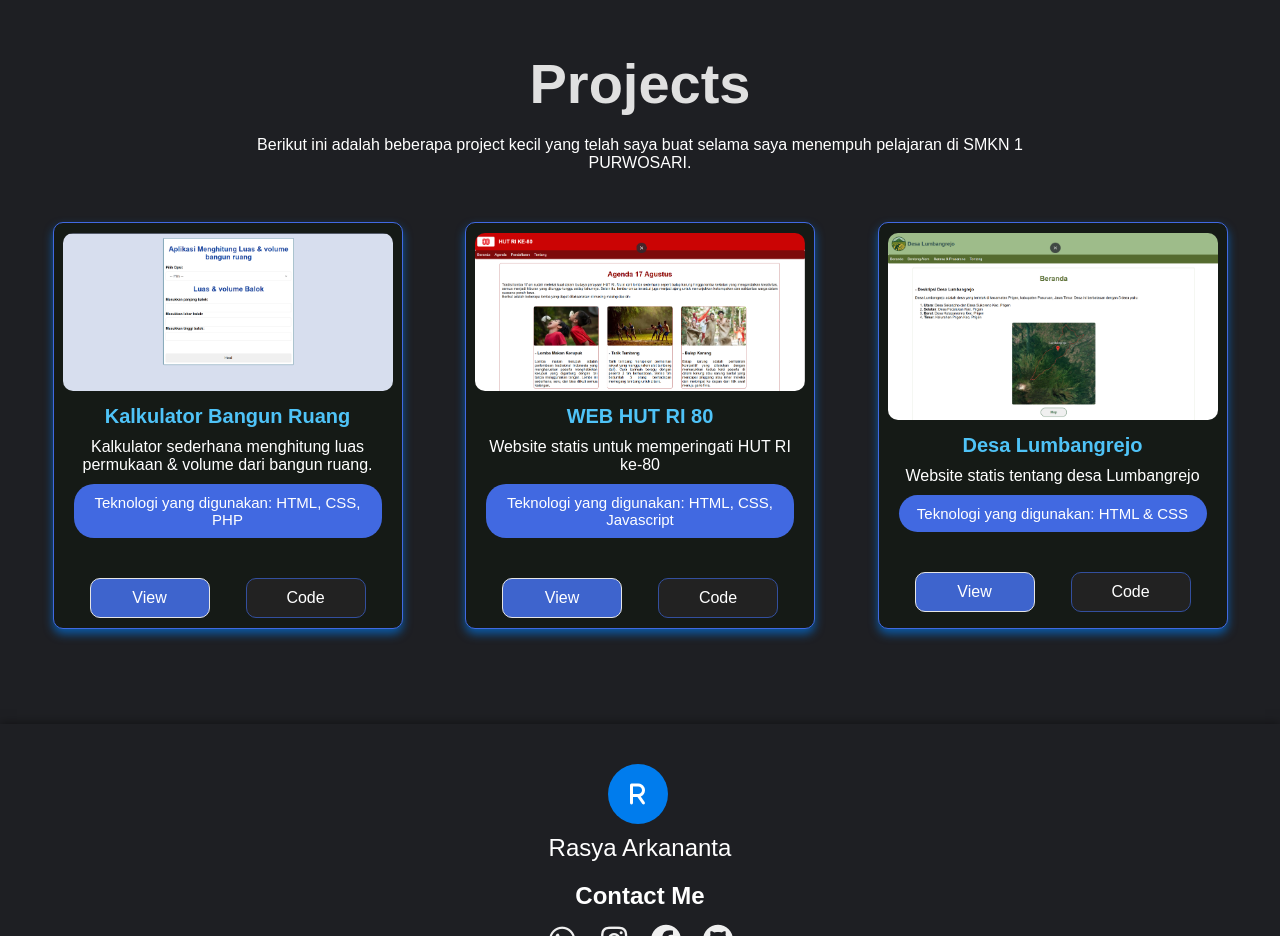
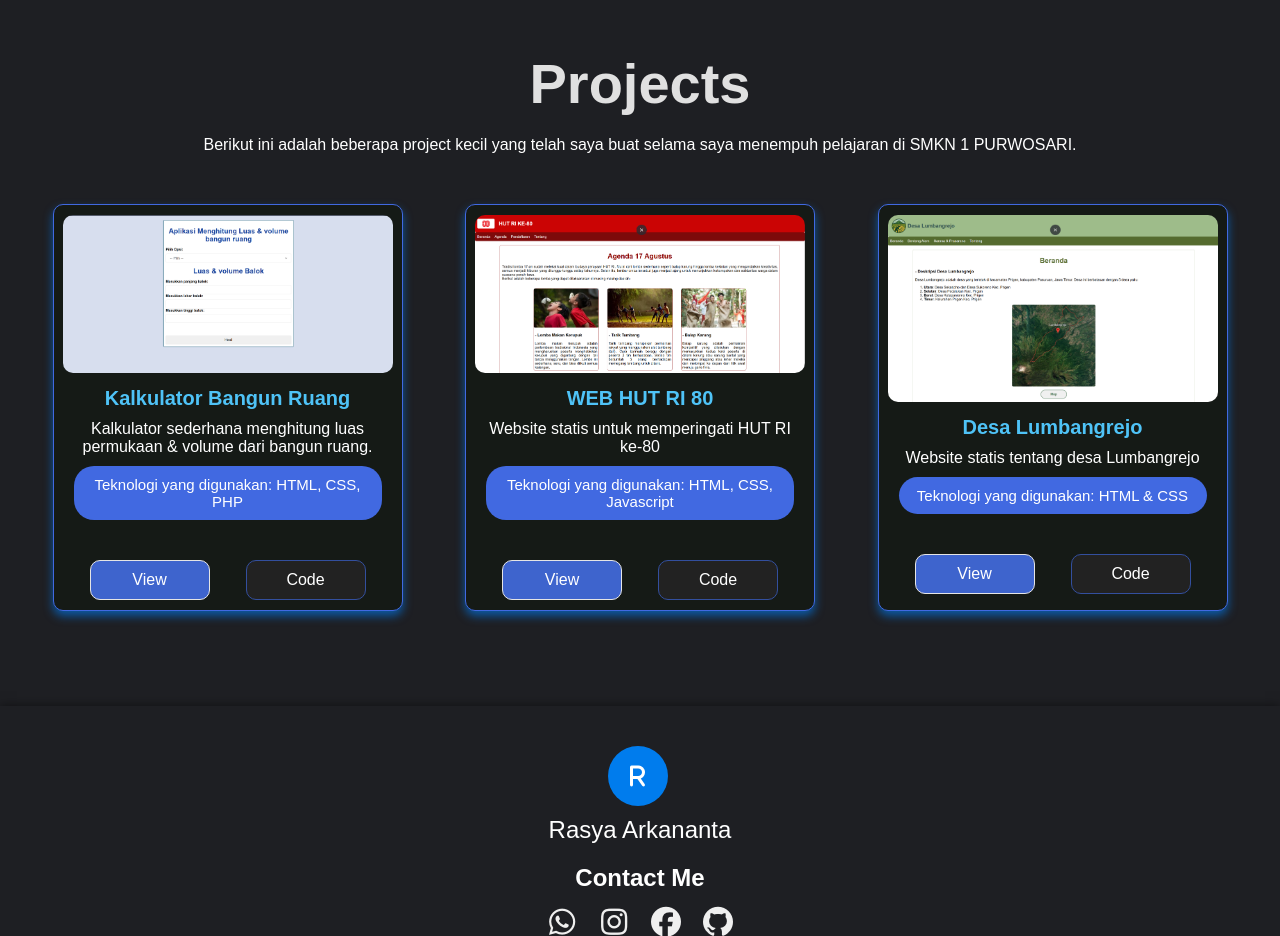
Before and after one commit to Arkan000/portofolio-RasyaArkananta, a plain HTML site: page index.html in a window 1280 px wide. Shown: the part 2360-3296 px from the top of the page. Drawn offline with Linux system fonts and the light colour scheme.

Commit message:
Update style.css

```diff
--- a/style.css
+++ b/style.css
@@ -383,11 +383,12 @@ nav .navlinks li a:hover {
 
 .projects p{
   color: #fff;
-  width: 800px;
+  width: 70%;
   display: flex;
   text-align: center;
   align-items: center;
-  margin: 0px auto;
+  justify-content: center;
+  margin: auto;
 }
 
 .isi-prj{
```
